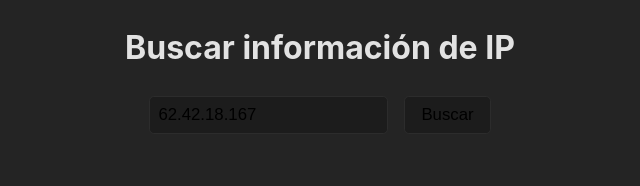
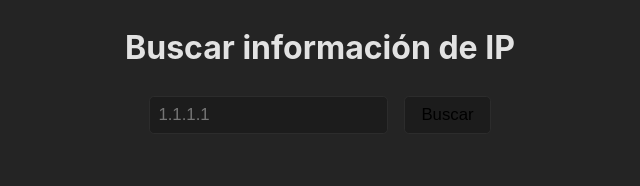
Before and after one commit to Danii47/search-ip-info, a React (Vite) app: page / in a window 1280 px wide. Shown: the top 186 px of the page, without its empty margins (320-960 px from the left). Built offline with nearby package versions, Linux system fonts and the light colour scheme; no server answers.

Commit message:
fix: get user ip

```diff
--- a/src/App.tsx
+++ b/src/App.tsx
@@ -1,9 +1,24 @@
-import { useState } from 'react'
+import { useEffect, useState } from 'react'
 import { type ipSearch } from './types/ip-search'
 import './App.css'
 
 function App() {
   const [ipInfo, setIpInfo] = useState<ipSearch>()
+  const [userIP, setUserIP] = useState<string>()
+
+  const getUserIP = async () => {
+    const response = await fetch('https://api.ipify.org?format=json')
+    const data = await response.json()
+    setUserIP(data.ip)
+  }
+
+  const handleIPChange = (event: React.ChangeEvent<HTMLInputElement>) => {
+    setUserIP(event.target.value)
+  }
+
+  useEffect(() => {
+    getUserIP()
+  }, [])
 
   const getIpInfo = async (event: React.FormEvent<HTMLFormElement>) => {
     event.preventDefault()
@@ -20,7 +35,7 @@ function App() {
     <>
       <h1>Buscar información de IP</h1>
       <form onSubmit={getIpInfo}>
-        <input id="ip" type="text" placeholder="1.1.1.1" value="62.42.18.167" />
+        <input id="ip" type="text" placeholder="1.1.1.1" value={userIP} onChange={handleIPChange} />
         <button type="submit">Buscar</button>
       </form>
       {
```
